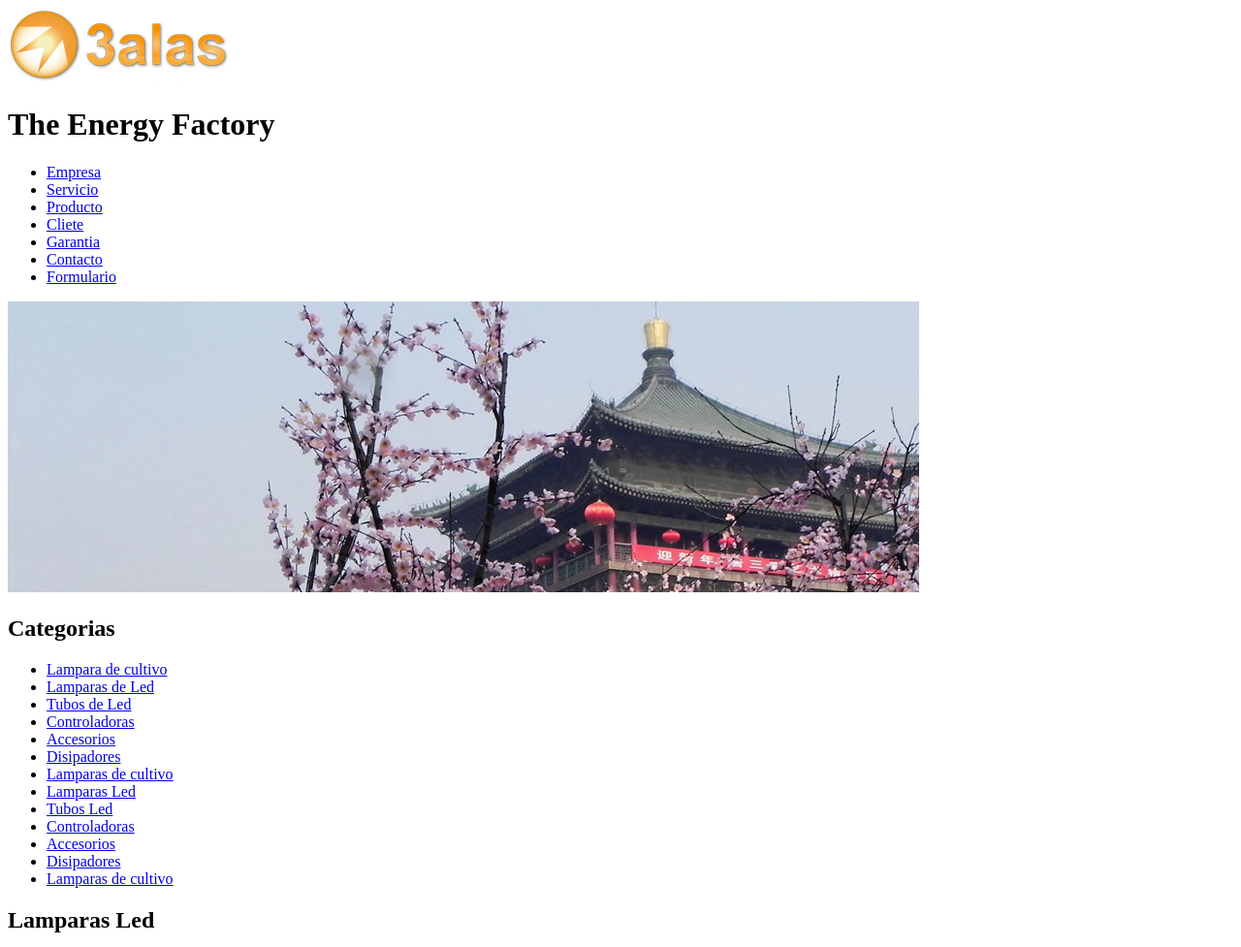
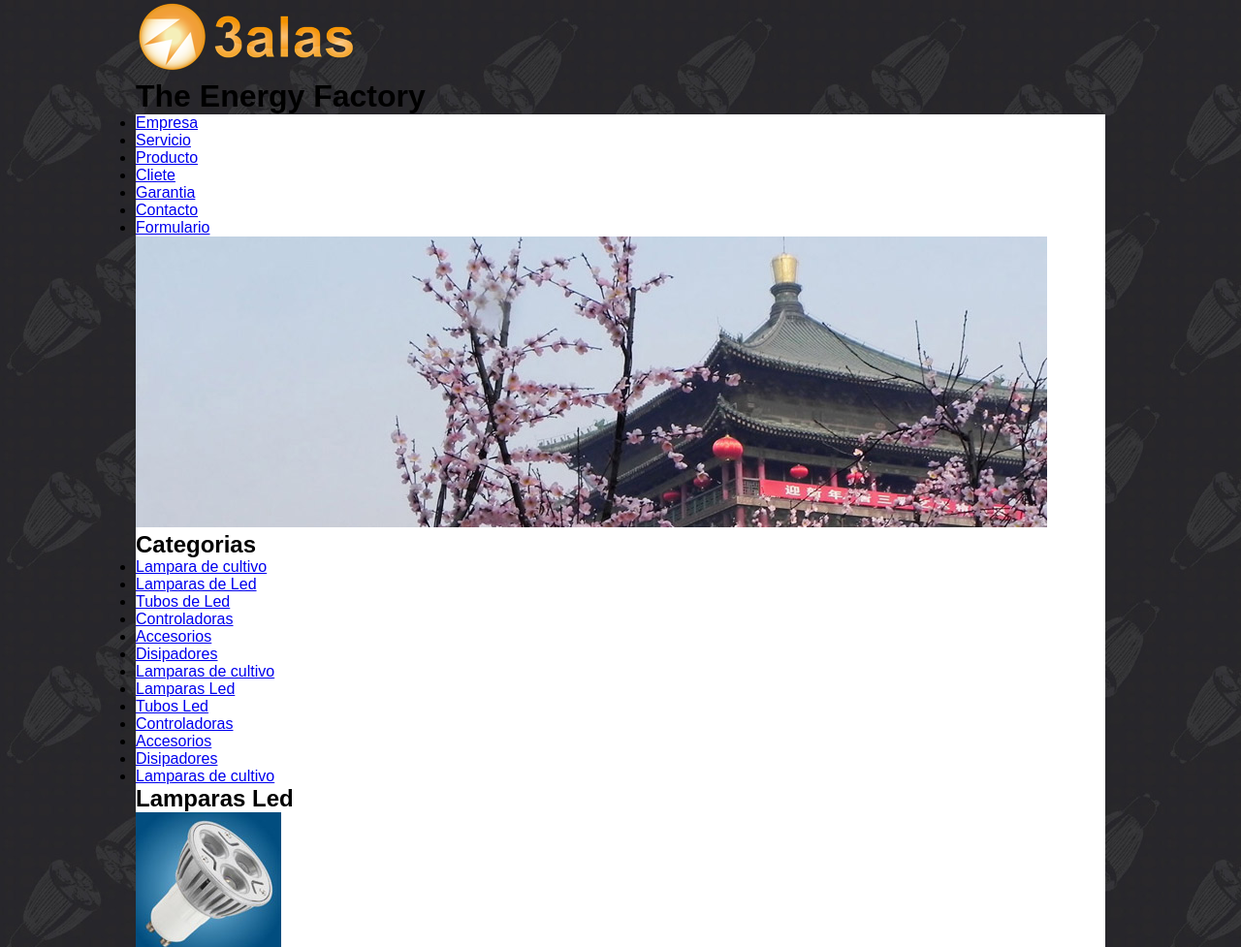
Before and after one commit to lucas49/sitio-clase, a plain HTML site: page index.html in a window 1280 px wide. Shown: the top 977 px of the page at 97% size. Drawn offline with Linux system fonts and the light colour scheme.

Commit message:
Agrego algo de CSS

```diff
--- /dev/null
+++ b/estilos.css
@@ -0,0 +1,33 @@
+
+/* 1- Declaro las variables en la raiz de nuestro sitio para poder usarlas en cualquier lado */
+:root{
+    /* Le pongo "--" para que identifique que es una variable  */
+    --blanco: #FFF;
+    --negro: #000;
+    --naranja: #F90;
+}
+
+
+*{
+    margin: 0;
+    padding: 0;
+    box-sizing: border-box;
+}
+
+body{
+    font-family: arial;
+    background-image: url(images/pattern.jpg)
+}
+
+.cabecera{
+    margin: auto;
+    max-width: 1000px;
+
+}
+
+.contenido{
+    margin: auto;
+    max-width: 1000px;
+    /* 2- Usamos la variable la agregamos entre "var() */
+    background-color: var(--blanco);
+}
--- a/index.html
+++ b/index.html
@@ -4,6 +4,7 @@
     <meta charset="UTF-8">
     <meta name="viewport" content="width=device-width, initial-scale=1.0">
     <meta http-equiv="X-UA-Compatible" content="ie=edge">
+    <link rel="stylesheet" href="estilos.css">
     <title>3 alas</title>
 </head>
 <body>
```
Also changed, not shown: index.css (deleted).
